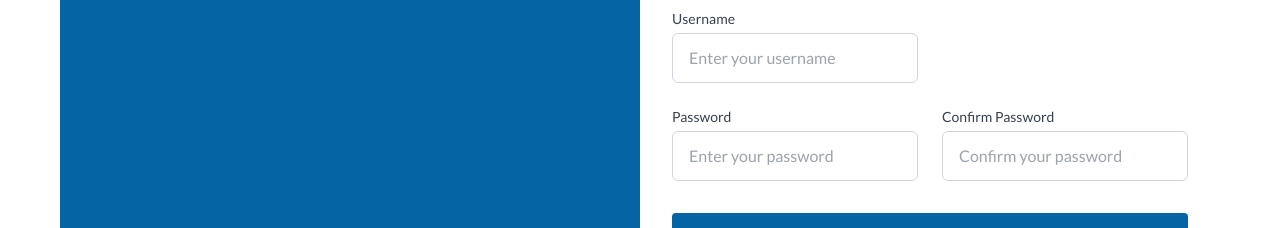
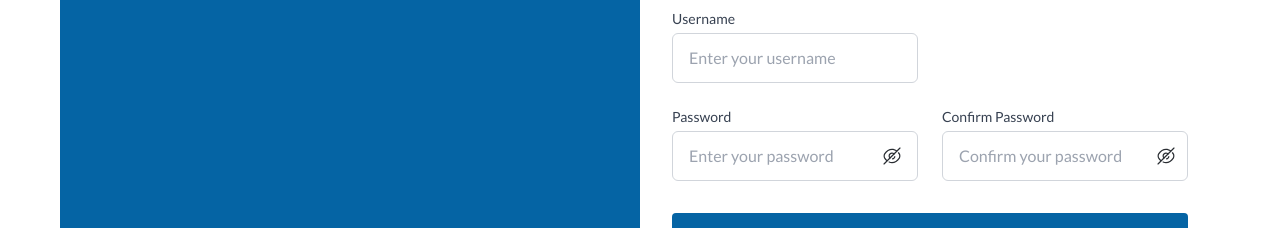
Before and after one commit to thintalltobi/tams4-website, a Nuxt app: page /auth/signup in a window 1280 px wide. Shown: the part 1200-1428 px from the top of the page. Built offline with nearby package versions, Linux system fonts and the light colour scheme; no server answers.

Commit message:
added password visibility to the signup page

```diff
--- a/pages/auth/signup.vue
+++ b/pages/auth/signup.vue
@@ -254,13 +254,24 @@
                     class="block text-sm font-medium text-gray-700"
                     >Password</label
                   >
+                    <div class="relative">
                       <input
                         id="password"
                         v-model="form.password"
-                    type="password"
-                    class="mt-1 block w-full px-4 py-3 border border-gray-300 rounded-md focus:ring-blue-500 focus:border-blue-500"
+                        :type="passwordVivibility.passwordVisible ? 'text' : 'password'"
+                        class="mt-1 block w-full px-4 py-3 border border-gray-300 rounded-md focus:ring-blue-500 focus:border-blue-500 pr-12"
                         placeholder="Enter your password"
                       />
+
+                      <!-- Suffix Icon -->
+                      <img
+                        :src="passwordVivibility.passwordVisible ? '/img/eye.svg' : '/img/eye-slash.svg'"
+                        class="absolute right-4 top-1/2 transform -translate-y-1/2 w-5 h-5 cursor-pointer"
+                        :alt="passwordVivibility.passwordVisible ? 'Hide password' : 'Show password'"
+                        :aria-label="passwordVivibility.passwordVisible ? 'Hide password' : 'Show password'"
+                        @click="passwordVivibility.passwordVisible = !passwordVivibility.passwordVisible"
+                      />
+                    </div>
                   <p v-if="errors.password" class="text-red-500 text-sm">
                     {{ errors.password }}
                   </p>
@@ -271,13 +282,27 @@
                     class="block text-sm font-medium text-gray-700"
                     >Confirm Password</label
                   >
+                  <div class="relative">
                     <input
                       id="confirmPassword"
                       v-model="confirm.confirmPassword"
-                    type="password"
-                    class="mt-1 block w-full px-4 py-3 border border-gray-300 rounded-md focus:ring-blue-500 focus:border-blue-500"
+                      :type="passwordVivibility.confirmPasswordVisible ? 'text' : 'password'"
+                      class="mt-1 block w-full px-4 py-3 pr-12 border border-gray-300 rounded-md focus:ring-blue-500 focus:border-blue-500"
                       placeholder="Confirm your password"
                     />
+
+                    <!-- Eye Icon -->
+                    <img
+                      :src="
+                        passwordVivibility.confirmPasswordVisible
+                          ? '/img/eye.svg'
+                          : '/img/eye-slash.svg'
+                      "
+                      class="absolute right-3 top-1/2 -translate-y-1/2 h-5 w-5 cursor-pointer"
+                      :alt="passwordVivibility.confirmPasswordVisible ? 'Hide password' : 'Show password'"
+                      @click="passwordVivibility.confirmPasswordVisible = !passwordVivibility.confirmPasswordVisible"
+                    />
+                  </div>
                   <p v-if="errors.confirmPassword" class="text-red-500 text-sm">
                     {{ errors.confirmPassword }}
                   </p>
@@ -320,6 +345,7 @@ import { ElNotification } from "element-plus";
 import { useRuntimeConfig } from "nuxt/app";
 
 const config = useRuntimeConfig();
+
 const form = ref({
   company_name: "",
   desired_url: "",
@@ -338,6 +364,11 @@ const form = ref({
 const confirm = ref({
   confirmPassword: ""
 })
+
+const passwordVivibility = ref({
+   passwordVisible: false,
+    confirmPasswordVisible: false,
+});
 
 const errors = ref<{
   company_name?: string;
@@ -456,5 +487,10 @@ useHead({
 </script>
 
 <style scoped>
+.visibility-toggle {
+  width: 18px;
+  height: 18px;
+  cursor: pointer;
+}
 /* Tailwind CSS handles most of the styling */
 </style>
```
Also changed, not shown: public/img/eye-slash.svg (added), public/img/eye.svg (added). Lines whose indentation alone changed are shown as unchanged.
